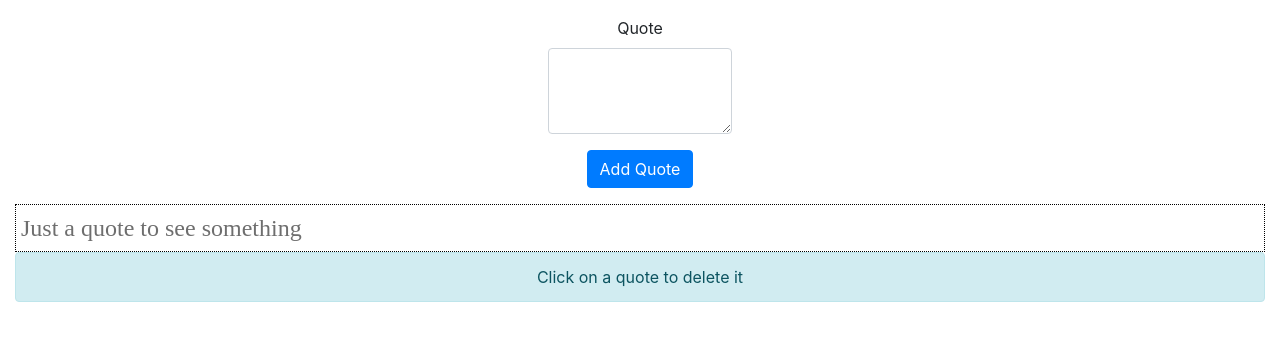
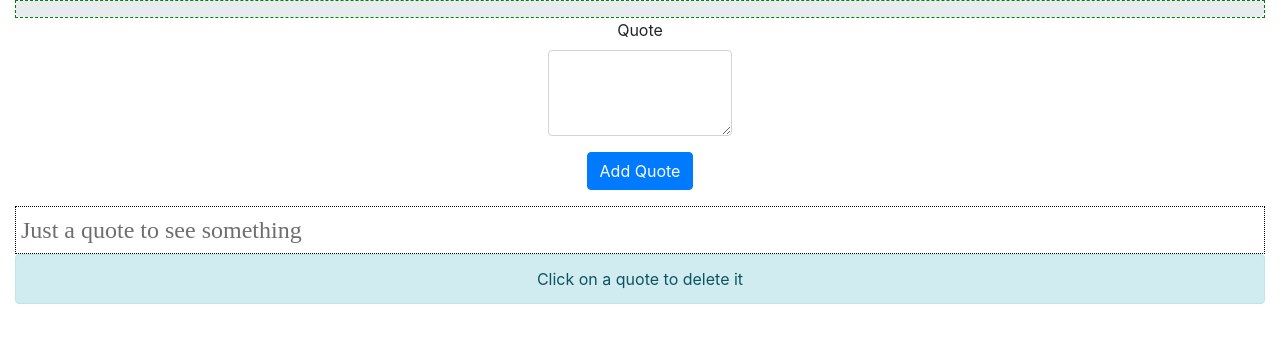
Before and after one commit to MHacker9404/VueSandbox, a Vue app in the folder ClientApp/Academind/TheCompleteGuide/section-10-wonderful-quotes/lesson-137-quote-app/: page / in a window 1280 px wide. Shown: the top 342 px of the page. Built offline with nearby package versions, Linux system fonts and the light colour scheme; a web font is replaced by a local one.

Commit message:
WIP - fixed styling for Header

```diff
--- a/ClientApp/Academind/TheCompleteGuide/section-10-wonderful-quotes/lesson-137-quote-app/src/App.vue
+++ b/ClientApp/Academind/TheCompleteGuide/section-10-wonderful-quotes/lesson-137-quote-app/src/App.vue
@@ -1,7 +1,9 @@
 <template>
   <div class='container-fluid'>
       <div class="row justify-content-center">
-          <app-header></app-header>
+          <div class="col">
+              <app-header></app-header>
+          </div>
       </div>
       <div class="row justify-content-center">
           <div class="col col-xs-12 col-sm-8 col-md-4 col-lg-2">
--- a/ClientApp/Academind/TheCompleteGuide/section-10-wonderful-quotes/lesson-137-quote-app/src/components/Header.vue
+++ b/ClientApp/Academind/TheCompleteGuide/section-10-wonderful-quotes/lesson-137-quote-app/src/components/Header.vue
@@ -16,6 +16,6 @@
 
 <style scoped lang='scss'>
 .header {
-
+    border: 1px dashed green;
 }
 </style>
```
